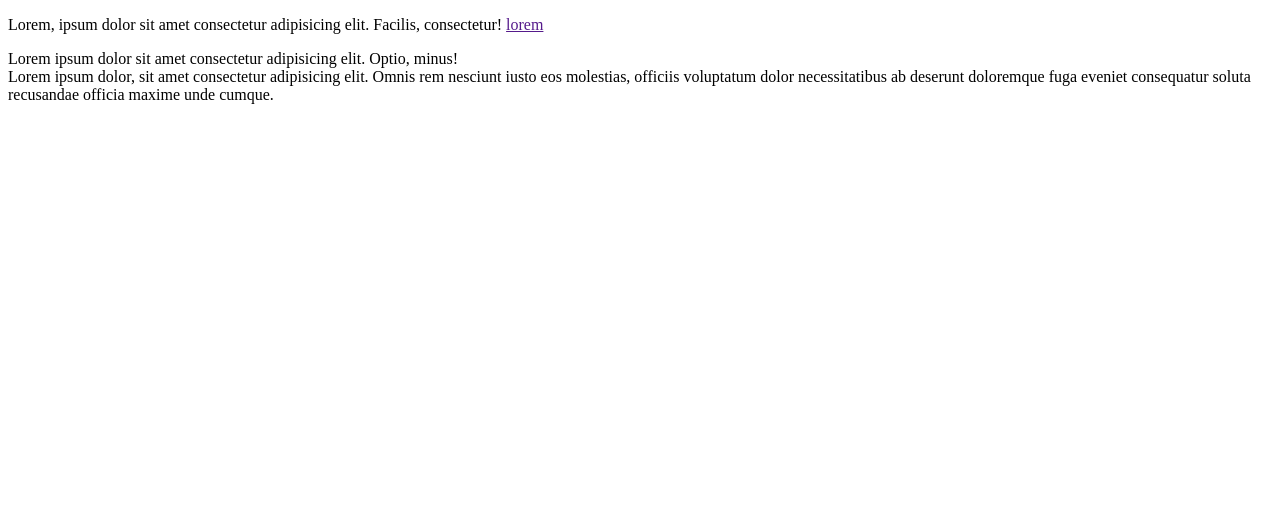
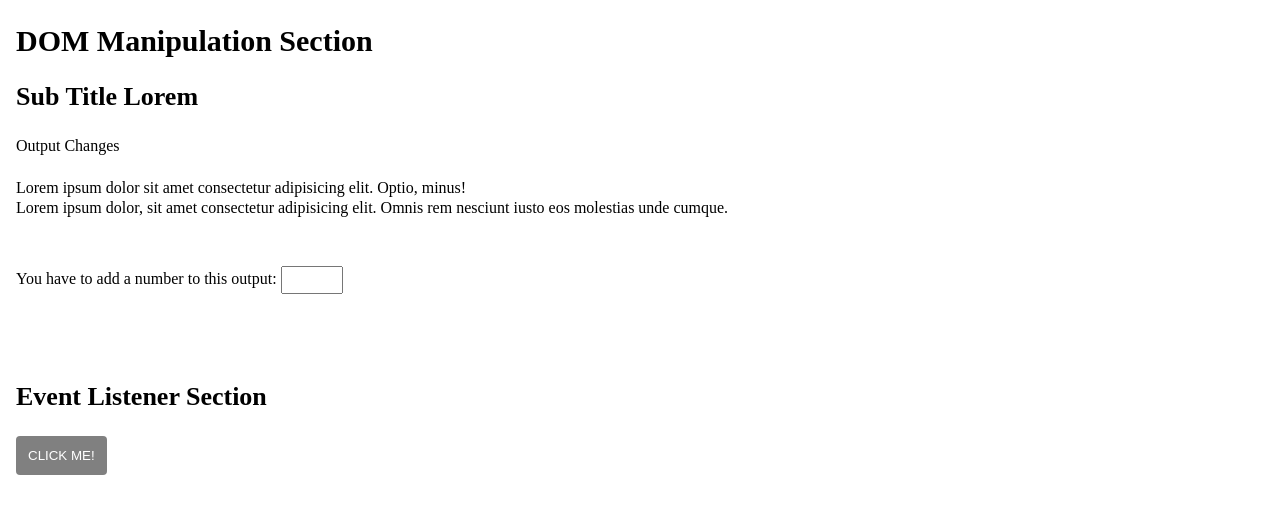
Before and after one commit to crispaulcastaneda/zone-javascript, a plain HTML site: page index.html in a window 1280 px wide. Drawn offline with Linux system fonts and the light colour scheme.

Commit message:
DOME Manipulation: Handling Click Events

```diff
--- a/assets/javascript/script.js
+++ b/assets/javascript/script.js
@@ -0,0 +1,22 @@
+"use strict";
+
+// Changing text
+
+const h1 = (document.querySelector(".text__paragraph").textContent =
+  "Output Changes");
+
+const addNum = document.querySelector(".add__num").value;
+
+// EVENT LISTENER
+document.querySelector(".button").addEventListener("click", function () {
+  const addNum = Number(document.querySelector(".add__num").value);
+  console.log(addNum, typeof addNum);
+
+  if (!addNum) {
+    // It will execute when the whole condition is true
+    document.querySelector(".text__paragraph").textContent = "No Number 🤔";
+  } else {
+    document.querySelector(".text__paragraph").textContent =
+      "Value Added! " + addNum;
+  }
+});
--- a/assets/style/style.css
+++ b/assets/style/style.css
@@ -0,0 +1,67 @@
+@charset "UTF-8";
+
+* {
+  margin: 0;
+  padding: 0;
+  box-sizing: border-box;
+}
+
+section {
+  width: 100%;
+  max-width: 1360px;
+  padding: 24px 16px;
+}
+
+section > h1 {
+  font-size: 30px;
+}
+section > h2 {
+  font-size: 26px;
+}
+
+section h1,
+section h2 {
+  margin-bottom: 24px;
+}
+
+section p {
+  line-height: 20px;
+}
+
+section p:nth-child(odd) {
+  margin-bottom: 22px;
+}
+
+section p > input[type="number"] {
+  width: 100%;
+  max-width: 5%;
+  padding: 5px;
+  outline: none;
+  text-align: center;
+  font-size: 12px;
+  font-weight: 600;
+}
+
+section p > input::-webkit-outer-spin-button,
+section p > input::-webkit-inner-spin-button {
+  -webkit-appearance: none;
+  margin: 0;
+}
+
+.button {
+  padding: 12px;
+  outline: none;
+  border: none;
+  border-radius: 4px;
+  background-color: gray;
+  color: #fff;
+  transition: all 0.3s;
+  text-transform: uppercase;
+}
+
+@media (hover: hover) {
+  .button:hover {
+    background-color: #333;
+    cursor: pointer;
+  }
+}
--- a/index.html
+++ b/index.html
@@ -5,20 +5,33 @@
   <meta charset="UTF-8">
   <meta name="viewport" content="width=device-width, initial-scale=1.0">
   <title>DOM TREE</title>
+
+  <link rel="stylesheet" href="assets/style/style.css">
 </head>
 
 <body>
 
   <section>
-    <p>Lorem, ipsum dolor sit amet consectetur adipisicing elit. Facilis, consectetur! <a href="">lorem</a></p>
-    <p>Lorem ipsum dolor sit amet consectetur adipisicing elit. Optio, minus! <br />
-      Lorem ipsum dolor, sit amet consectetur adipisicing elit. Omnis rem nesciunt iusto eos molestias, officiis
-      voluptatum dolor necessitatibus ab deserunt doloremque fuga eveniet consequatur soluta recusandae officia maxime
+    <h1 class="head__title">DOM Manipulation Section</h1>
+    <h2 class="supp__title">Sub Title Lorem</h2>
+    <p class="text text__paragraph">Lorem, ipsum dolor sit amet consectetur adipisicing elit. Facilis, consectetur! <a
+        href="">lorem</a></p>
+    <p class="text text__paragraph2">Lorem ipsum dolor sit amet consectetur adipisicing elit. Optio, minus! <br />
+      Lorem ipsum dolor, sit amet consectetur adipisicing elit. Omnis rem nesciunt iusto eos molestias
       unde cumque.</p>
   </section>
   <section>
-    <img src="" alt="">
+    <p class="number__text">You have to add a number to this output: <input type="number" class="add__num"></input></p>
+    <img src="" alt="" class="image__holder">
   </section>
+
+  <!-- Event Listener -->
+  <section>
+    <h2>Event Listener Section</h2>
+    <button class="button button__event1">Click Me!</button>
+  </section>
+
+  <script src="assets/javascript/script.js"></script>
 
 </body>
 
```
Also changed, not shown: assets/javascript/script.test.js (added, +12 -0 lines).
